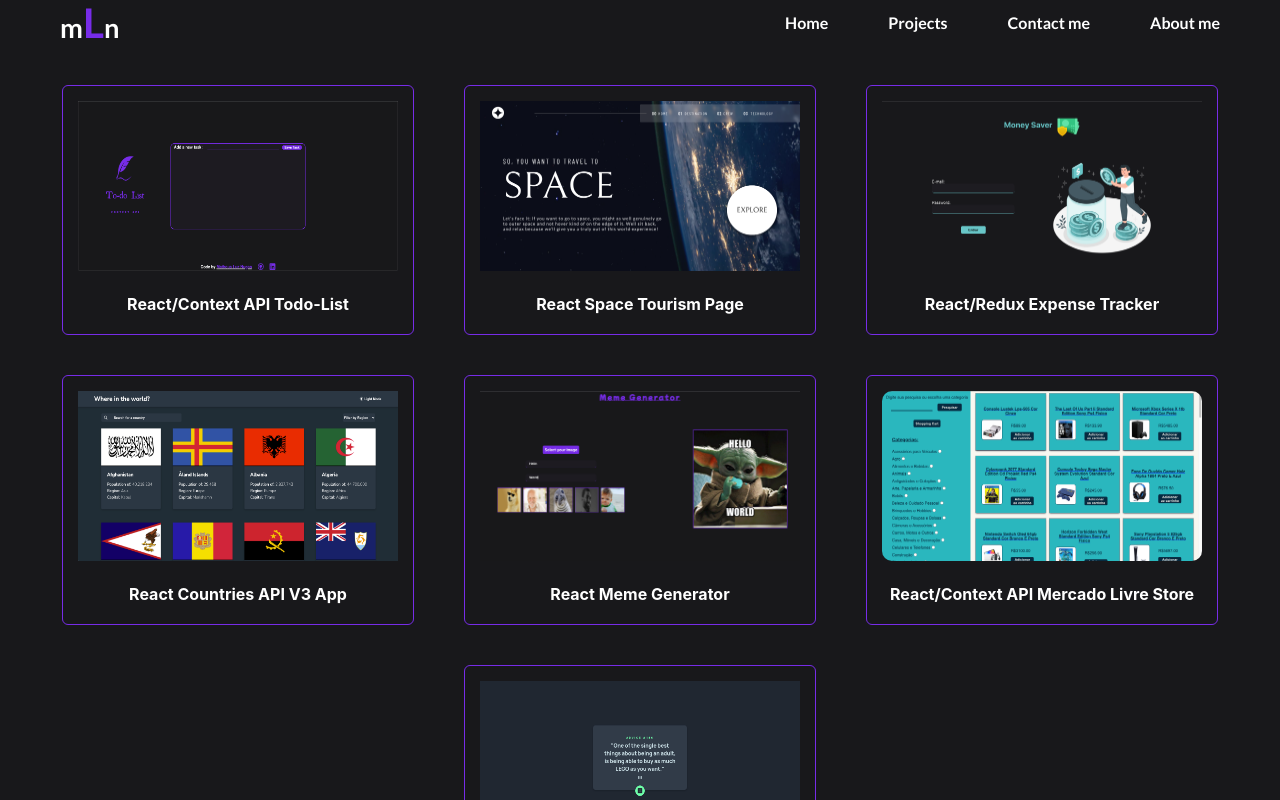
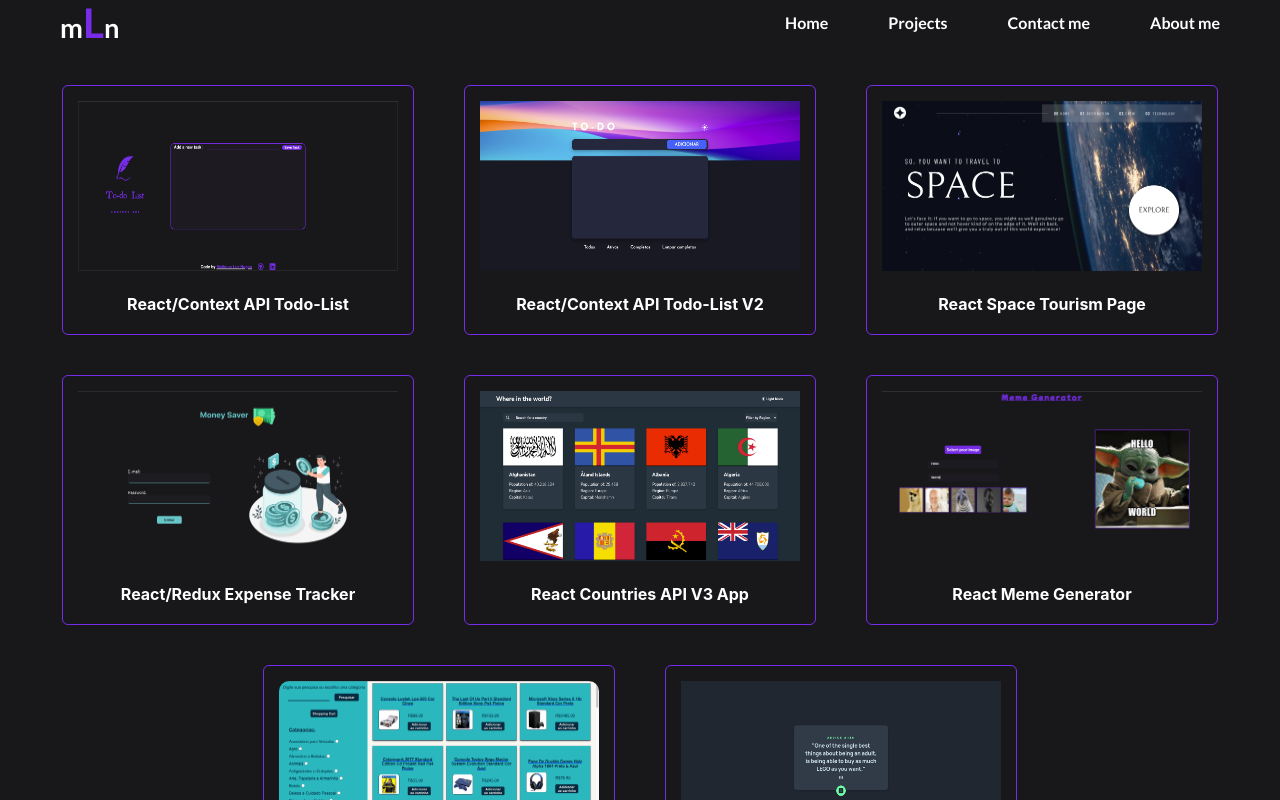
Before and after one commit to Matheusnugas/matheusnugas.github.io, a React (Create React App) app: page /projects in a window 1280 px wide. Shown: the top 800 px of the page. Built offline with nearby package versions, Linux system fonts and the light colour scheme; a web font is replaced by a local one.

Commit message:
added todolist v2

```diff
--- a/src/pages/Projects.jsx
+++ b/src/pages/Projects.jsx
@@ -1,11 +1,12 @@
 import React from "react";
-import todoListImg from "../images/todolistimg.png";
-import walletImg from "../images/walletImage.png";
+import adviceGenerator from "../images/adviceGenerator.png";
+import countriesAPI from "../images/countriesAPI.png";
 import memeGen from "../images/memeGen.png";
 import onlineStore from "../images/onlineStore.png";
-import adviceGenerator from "../images/adviceGenerator.png";
 import spaceTourism from "../images/spaceTourism.png";
-import countriesAPI from "../images/countriesAPI.png";
+import todoListImg from "../images/todolistimg.png";
+import todoListV2 from "../images/todoListv2.png";
+import walletImg from "../images/walletImage.png";
 import "./Projects.css";
 
 function Projects() {
@@ -15,6 +16,12 @@ function Projects() {
         <div className="projectDiv">
           <img src={todoListImg} alt="projectImg" />
           <p>React/Context API Todo-List</p>
+        </div>
+      </a>
+      <a href="https://mlntodolistv2.vercel.app/">
+        <div className="projectDiv">
+          <img src={todoListV2} alt="projectImg" />
+          <p>React/Context API Todo-List V2 </p>
         </div>
       </a>
       <a href="https://mlnspacetourism.vercel.app//">
```
Also changed, not shown: src/images/todoListv2.png (added).
